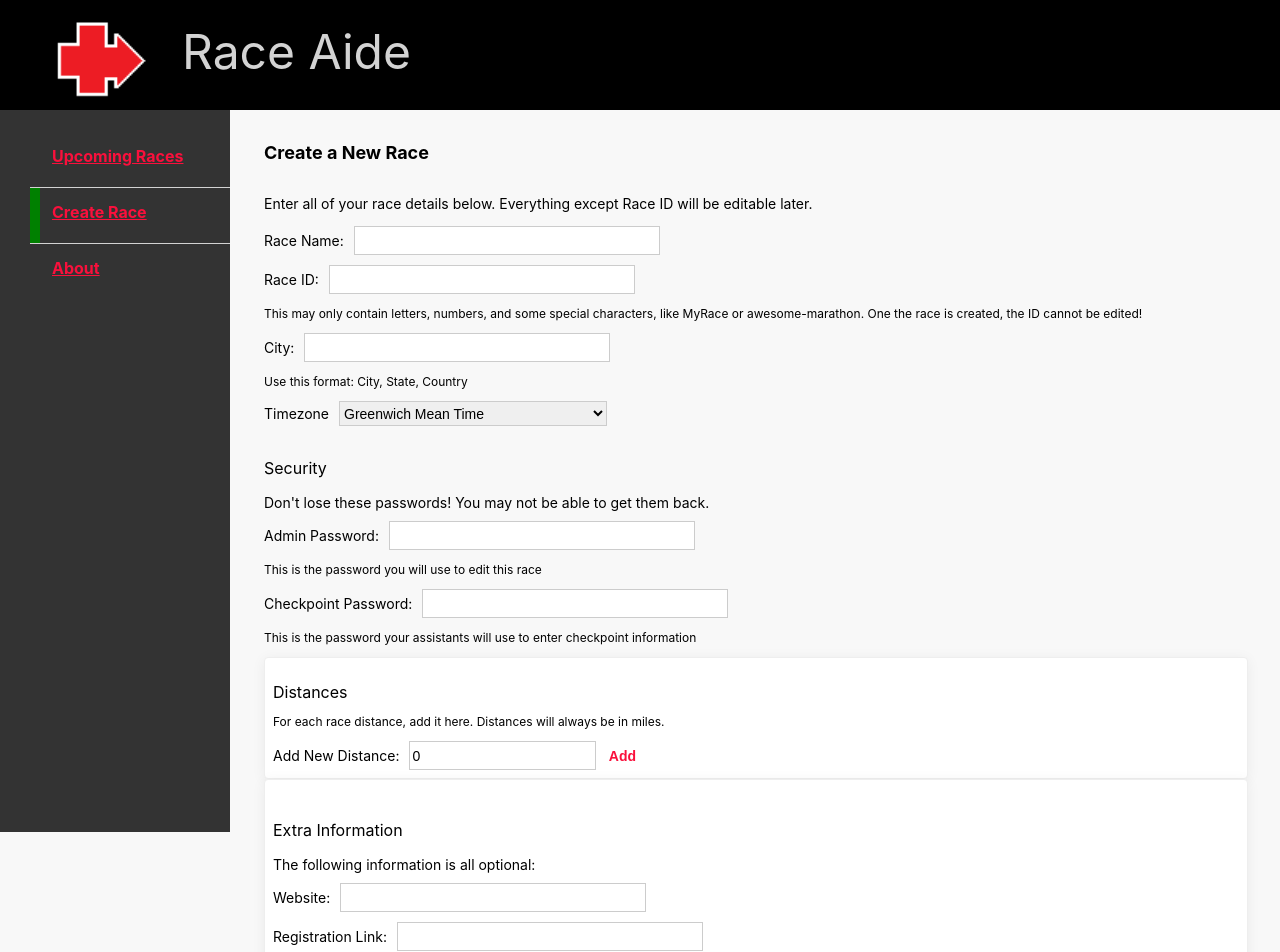
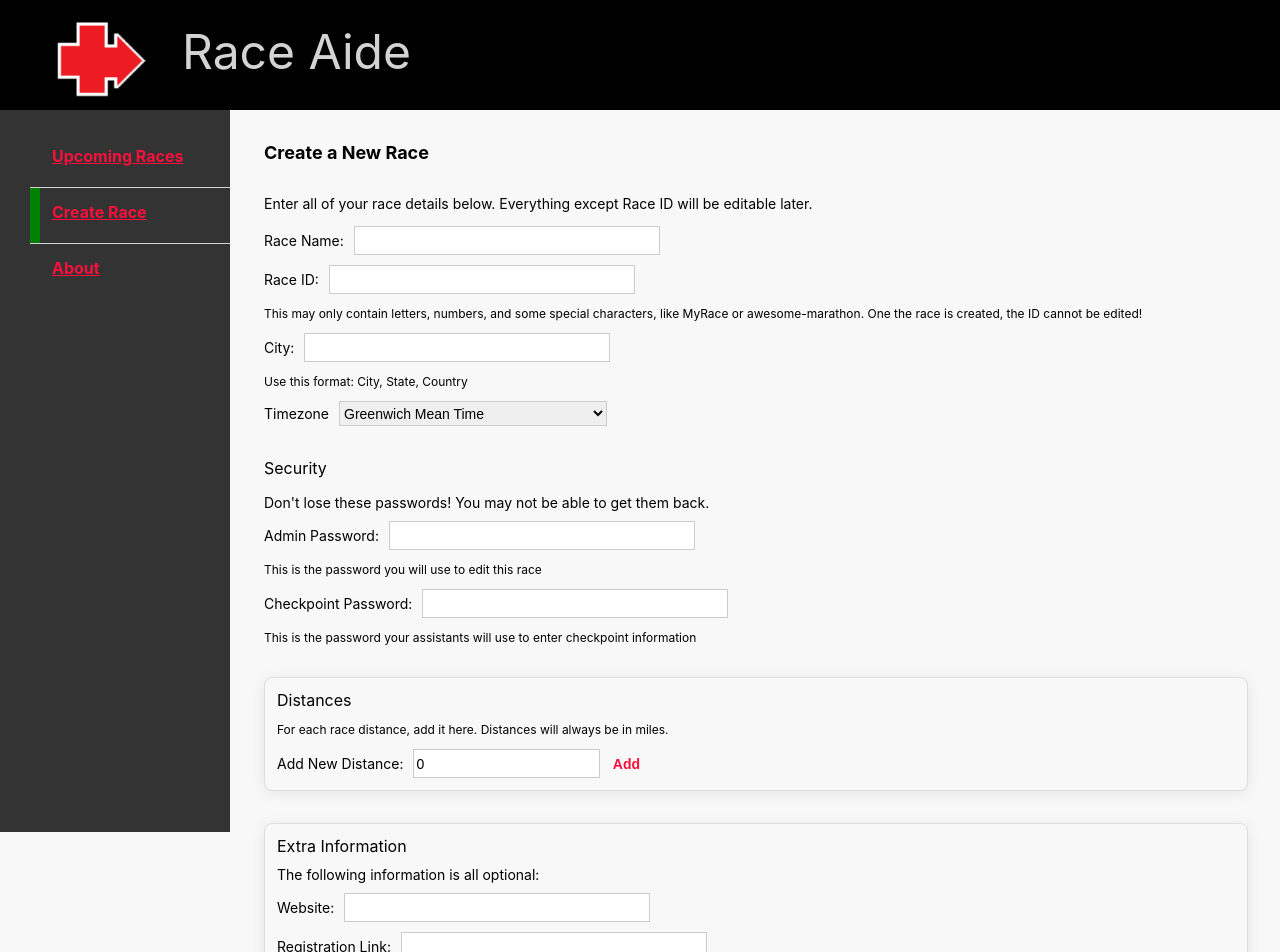
Before and after one commit to Pevio/race-aide, a React (Create React App) app in the folder client/: page /createrace in a window 1280 px wide. Shown: the top 952 px of the page. Built offline with nearby package versions, Linux system fonts and the light colour scheme.

Commit message:
container styles

```diff
--- a/client/src/App.css
+++ b/client/src/App.css
@@ -62,11 +62,11 @@
 
 .container {
   box-sizing: border-box;
-  border: 1px solid #eeeeee;
-  border-radius: 4px;
-  padding: 8px;
-  background-color: #ffffff;
-  box-shadow: 0 2px 14px 0 rgba(0, 0, 0, 0.06);
+  border: 1px solid #dddddd;
+  border-radius: 8px;
+  padding: 12px;
+  background-color: var(--background-light-grey);
+  box-shadow: 0 2px 14px 0 rgba(0, 0, 0, 0.08);
 }
 
 /* Buttons */
@@ -110,6 +110,20 @@
   background-color: var(--main-dark-red);
 }
 
+.MuiFormControl-root {
+  background-color: white;
+  border: 1px solid #cccccc;
+}
+.Mui-focused {
+  border-color: var(--main-red-faded);
+}
+.MuiFormControl-root:hover {
+  border-color: var(--main-red-faded);
+}
+.MuiFormControl-root:focus {
+  border-color: var(--main-red-faded);
+}
+
 /* Overriding HTML Elements */
 
 h1 {
@@ -129,6 +143,7 @@ h3 {
   color: black;
   font-weight: normal;
   margin-bottom: 10px;
+  margin-top: 0px;
 }
 
 input[type="text"],
@@ -143,6 +158,7 @@ input {
   transition: 0.3s;
   transition-property: border-color;
   outline: none;
+  background-color: white;
 }
 input:hover {
   border-color: var(--main-red-faded);
--- a/client/src/components/RaceDetailsForm.tsx
+++ b/client/src/components/RaceDetailsForm.tsx
@@ -211,9 +211,8 @@ export function RaceDetailsForm(props: Props) {
           </div>
         </>
       )}
-      <div className="container">
       {!hasStarted && (
-          <>
+        <div className="container" style={{marginTop: 32}}>
           <h3>Distances</h3>
           <p style={{ fontSize: 12 }}>
             For each race distance, add it here. Distances will always be in
@@ -223,7 +222,7 @@ export function RaceDetailsForm(props: Props) {
             {raceDetails.raceDetails?.distances?.map(
               (distance: number, index: number) => (
                 <React.Fragment key={distance}>
-                    {`${distance} Miles`}
+                  {`${distance} Mile${distance === 1 ? "" : "s"}`}
                   <button
                     className="highlight-button"
                     style={{
@@ -247,7 +246,7 @@ export function RaceDetailsForm(props: Props) {
                       });
                     }}
                   >
-                      x
+                    remove
                   </button>
                 </React.Fragment>
               )
@@ -295,11 +294,11 @@ export function RaceDetailsForm(props: Props) {
               Add
             </button>
           </div>
-          </>
+
+        </div>
       )}
-      </div>
-      <div className="container">
-        <p style={{ marginTop: 32, fontSize: 16 }}>Extra Information</p>
+      <div className="container" style={{marginTop: 32}}>
+        <h3>Extra Information</h3>
         <p style={{ margin: 0 }}>The following information is all optional:</p>
         {getFormInputField("website", "Website", undefined, true)}
         {getFormInputField(
--- a/client/src/index.css
+++ b/client/src/index.css
@@ -17,4 +17,5 @@ body {
 :root {
   --header-height: 100px;
   --sider-width: 200px;
+  --background-light-grey: #f8f8f8
 }
--- a/client/src/pages/RacePageWrapper.tsx
+++ b/client/src/pages/RacePageWrapper.tsx
@@ -55,7 +55,7 @@ export function RacePageWrapper(props: Props) {
       <div className="header">
         <p
           style={{
-            fontSize: 36,
+            fontSize: 40,
             marginLeft: 32,
             paddingTop: 20,
           }}
```
Lines whose indentation alone changed are shown as unchanged.
